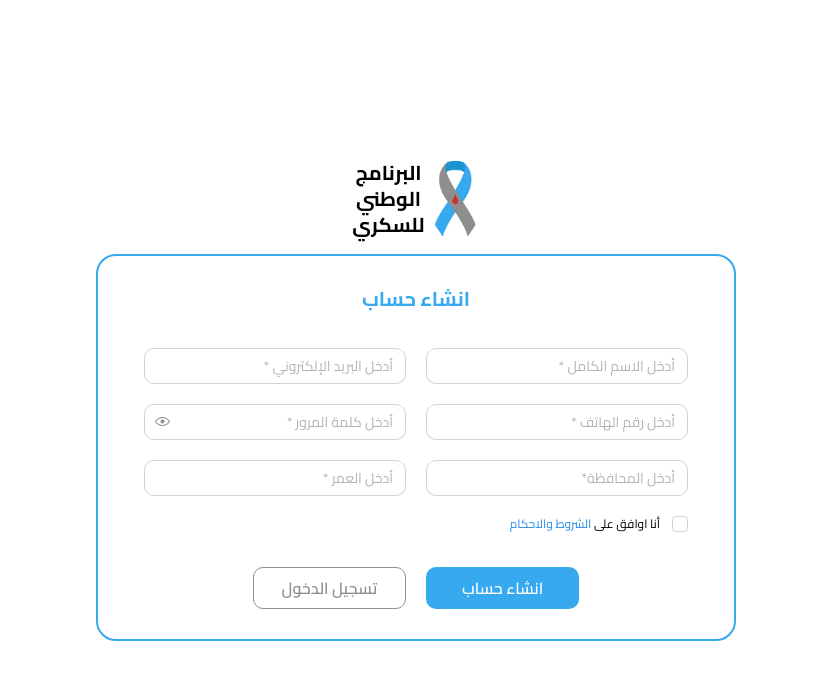
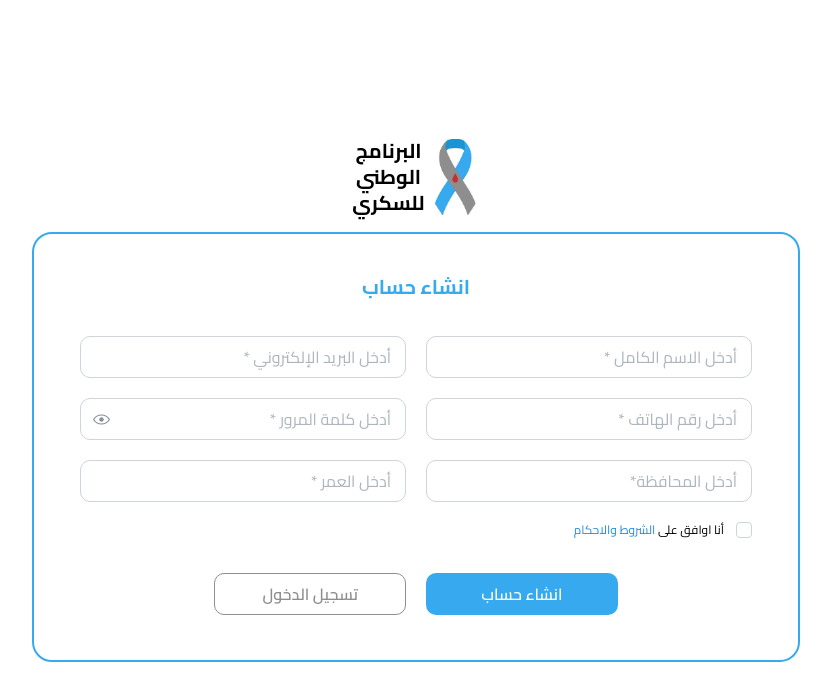
Before and after one commit to Mustafa-Ki-O/National_Diabetes_Program, a React (Vite) app: page /National_Diabetes_Program/register in a window 1280 px wide. Shown: the top 700 px of the page, without its empty margins (224-1055 px from the left). Built offline with nearby package versions, Linux system fonts and the light colour scheme.

Commit message:
deploy1.6

```diff
--- a/src/app/Auth/Login.jsx
+++ b/src/app/Auth/Login.jsx
@@ -9,12 +9,12 @@ const [active,setActive] = useState(false);
 useEffect(()=>{
   setTimeout(()=>{
     setActive(true);
-  },1000);
+  },500);
 },[active])
 
     return(
     <>
-    <Stack style={{opacity:active?'1':'0' ,transition:'all 0.5s'}}>
+    <Stack style={{opacity:active?'1':'0' ,transition:'all 0.3s'}}>
       <Flex  justify='center' align='center' gap={5}>
          <Box>
            <Title size='xl' c='black' style={{ display: 'block', textAlign: 'center' }}>
--- a/src/app/Auth/Register.jsx
+++ b/src/app/Auth/Register.jsx
@@ -10,12 +10,12 @@ const Register = () => {
     useEffect(()=>{
       setTimeout(()=>{
         setActive(true);
-      },1000);
+      },500);
     },[active])
 
         return(
         <>
-        <Stack style={{opacity:active?'1':'0' ,transition:'all 0.5s'}}>
+        <Stack style={{opacity:active?'1':'0' ,transition:'all 0.3s'}}>
           <Flex  justify='center' align='center' gap={5}>
              <Box>
                <Title size='xl' c='black' style={{ display: 'block', textAlign: 'center' }}>
@@ -28,8 +28,8 @@ const Register = () => {
              </Box>
              <Image src={img} h='auto' w={50}  />
           </Flex>
-            <Stack p={30} m='auto'  w='50%' bd='2px solid #37A9EF' style={{borderRadius:20}}>
-                <Title size='xl' c='#37A9EF'>انشاء حساب</Title>
+            <Stack p={{base:'10px' ,md:'30px'}} m='auto' w={{ base: "90%", md: "60%" }} bd='2px solid #37A9EF' style={{borderRadius:20}}>
+                <Title size='xl' mt={10} c='#37A9EF'>انشاء حساب</Title>
                 <RegisterForm/>
             </Stack>
             </Stack>
--- a/src/components/Register/RegisterForm.jsx
+++ b/src/components/Register/RegisterForm.jsx
@@ -81,14 +81,14 @@ const RegisterForm = () => {
 
   return (
     <>
-      <Container w='100%' fluid >
-      <form
+      <Container w='100%' fluid  >
+      <form style={{ width: "100%" }}
       onSubmit={form.onSubmit(handleSubmit)}
-      style={{ width: "100%", marginTop: 20 }}
     >
-      <Grid gutter="lg" justify="center" mt={20} mb={20} align="center"  dir="rtl" >
+      <Grid gutter="lg" justify="center" mt={20} mb={20} align="center"  dir="rtl"  >
         <GridCol span={{ lg: 6, xs: 12, sm: 12, md: 12 }}>
           <TextInput
+            size="md"
             radius={10}
             placeholder="أدخل الاسم الكامل *"
             // rightSection={<img src={person} width="20px" />}
@@ -98,6 +98,7 @@ const RegisterForm = () => {
         </GridCol>
         <GridCol span={{ lg: 6, xs: 12, sm: 12, md: 12 }}>
           <TextInput
+            size="md"
             radius={10}
             placeholder="أدخل البريد الإلكتروني *"
             // rightSection={<img src={message} width="20px" />}
@@ -107,6 +108,7 @@ const RegisterForm = () => {
         </GridCol>
         <GridCol span={{ lg: 6, xs: 12, sm: 12, md: 12 }}>
           <TextInput
+            size="md"
             radius={10}
             placeholder="أدخل رقم الهاتف *"
             // rightSection={<img src={phone} width="20px" />}
@@ -116,6 +118,7 @@ const RegisterForm = () => {
         </GridCol>
         <GridCol span={{ lg: 6, xs: 12, sm: 12, md: 12 }}>
           <PasswordInput
+            size="md"
             radius={10}
             placeholder="أدخل كلمة المرور *"
             key={form.key("password")}
@@ -124,6 +127,7 @@ const RegisterForm = () => {
         </GridCol>
         <GridCol span={{ lg: 6, xs: 12, sm: 12, md: 12 }}>
           <TextInput
+            size="md"
             radius={10}
             placeholder="أدخل المحافظة*"
             // rightSection={<img src={message} width="20px" />}
@@ -133,6 +137,7 @@ const RegisterForm = () => {
         </GridCol>
         <GridCol span={{ lg: 6, xs: 12, sm: 12, md: 12 }}>
           <TextInput
+            size="md"
             radius={10}
             placeholder="أدخل العمر *"
             // rightSection={<img src={message} width="20px" />}
@@ -157,7 +162,7 @@ const RegisterForm = () => {
       />
     </GridCol>
       </Grid>
-       <Flex visibleFrom="md" w='60%' gap='1.25rem' justify='center' m="auto" mt={10}>
+       <Flex visibleFrom="md" w='60%' gap='1.25rem' justify='center' m="auto" my={15}>
        <Button fullWidth radius={10}  size="md"  variant="outline" color="#8E8E8E" onClick={handleLog}>
           تسجيل الدخول
         </Button>
@@ -165,15 +170,15 @@ const RegisterForm = () => {
           انشاء حساب
         </Button>
     </Flex>
-    <Grid hiddenFrom="md" gutter={10}>
+    <Grid hiddenFrom="md" gutter={15} my={15}>
+    <GridCol span={12}>
+    <Button fullWidth radius={10}  size="md" type="submit" variant="filled" color="#37A9EF">
+          انشاء حساب
+        </Button>
+    </GridCol>
     <GridCol span={12}>
     <Button fullWidth radius={10}  size="md"  variant="outline" color="#8E8E8E" onClick={handleLog}>
           تسجيل الدخول
-        </Button>
-    </GridCol>
-    <GridCol span={12}>
-    <Button fullWidth radius={10}  size="md" type="submit" variant="filled" color="#37A9EF">
-          انشاء حساب
         </Button>
     </GridCol>
  </Grid>
```
